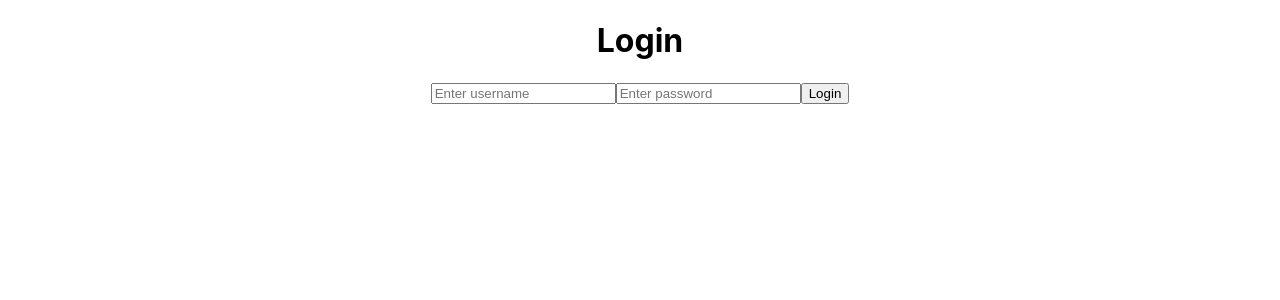
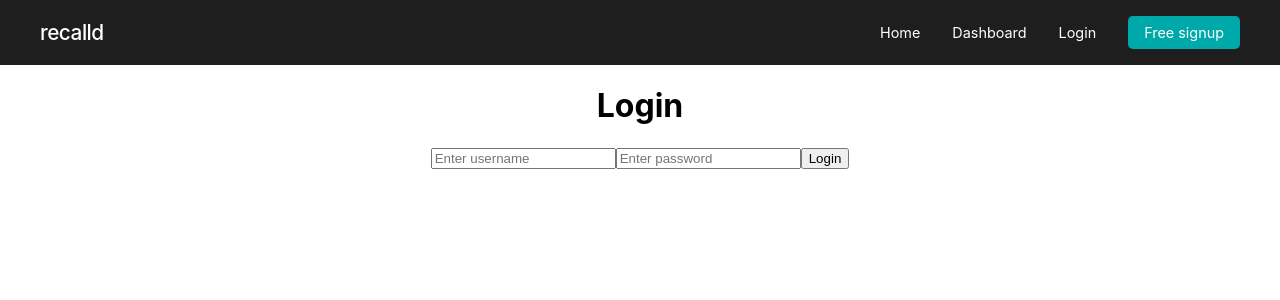
Before and after one commit to yashdumpeta/recalld, a React (Create React App) app in the folder frontend/: page /login in a window 1280 px wide. Shown: the top 300 px of the page. Built offline with nearby package versions, Linux system fonts and the light colour scheme.

Commit message:
finished header for recalld

```diff
--- a/frontend/src/App.js
+++ b/frontend/src/App.js
@@ -8,6 +8,7 @@ import RegisterPage from './pages/RegisterPage';
 import ProtectedRoute from './components/ProtectedRoute';
 import DashboardPage from './pages/DashboardPage'
 import LandingPage from './pages/LandingPage'
+import Header from './components/Header';
 
 function Logout() {
   localStorage.clear()
@@ -24,6 +25,7 @@ function App() {
   return (
     <div className="App">
       <BrowserRouter>
+        <Header />
         <Routes>
           <Route path="/" element={<LandingPage />} />
           <Route path="/login" element={<LoginPage />} />
@@ -37,7 +39,7 @@ function App() {
               </ProtectedRoute>
             }
           />
-          <Route path="*" element={<ErrorPage />} />
+          <Route path="*" element={<ErrorPage />} /> /* anything other case, this happens (error) */
         </Routes>
       </BrowserRouter>
     </div>
--- a/frontend/src/components/Form.jsx
+++ b/frontend/src/components/Form.jsx
@@ -1,6 +1,6 @@
 import { useState } from "react";
 import api from "../api";
-import { unstable_useViewTransitionState, useNavigate } from "react-router-dom";
+import { useNavigate } from "react-router-dom";
 import { ACCESS_TOKEN, REFRESH_TOKEN } from "../constants";
 
 
--- /dev/null
+++ b/frontend/src/components/Header.jsx
@@ -0,0 +1,44 @@
+import React, { useState } from 'react'
+import '../styles/Header.css'
+import { Link, useLocation } from 'react-router-dom';
+
+const Header = () => {
+  const [isMenuOpen, setIsMenuOpen] = useState(false);
+  const location = useLocation();
+
+  const toggleMenu = () => {
+    setIsMenuOpen(!isMenuOpen);
+  };
+
+  const back_home = (event) => {
+    if (location.pathname === '/') {
+      event.preventDefault();
+      window.scrollTo({ top: 0, behavior: 'smooth' });
+    }
+  };
+
+  return (
+    <div id='header-container'>
+      <header>
+        <div className="header-content">
+          <Link id="logo" to="/" onClick={back_home}>
+            recalld
+          </Link>
+          <button className="menu-toggle" onClick={toggleMenu}>
+            <span className="bar"></span>
+            <span className="bar"></span>
+            <span className="bar"></span>
+          </button>
+          <nav className={`navbar ${isMenuOpen ? 'open' : ''}`}>
+            <Link to='/'>Home</Link>
+            <Link to='/Dashboard'>Dashboard</Link>
+            <Link to='/login'>Login</Link>
+            <Link id='free-signup' to='/register' className="register-button">Free signup</Link>
+          </nav>
+        </div>
+      </header>
+    </div>
+  )
+}
+
+export default Header
--- a/frontend/src/pages/LandingPage.jsx
+++ b/frontend/src/pages/LandingPage.jsx
@@ -3,7 +3,6 @@ import React from 'react'
 const LandingPage = () => {
   return (
     <div>
-      Landing/Home Page
     </div>
   )
 }
--- /dev/null
+++ b/frontend/src/styles/Header.css
@@ -0,0 +1,106 @@
+#header-container {
+  width: 100%;
+  background-color: #1e1e1e;
+  color: #ffffff;
+}
+
+header {
+  padding: 1rem 2rem;
+}
+
+.header-content {
+  max-width: 1200px;
+  margin: 0 auto;
+  display: flex;
+  justify-content: space-between;
+  align-items: center;
+}
+
+#logo {
+  font-size: 1.3rem;
+  font-weight: 500;
+  text-decoration: none;
+  color: #ffffff;
+  letter-spacing: -0.5px;
+  transition-duration: 0.3s;
+}
+
+#logo:hover{
+  color: #00a9a9;
+}
+
+.navbar {
+  display: flex;
+  gap: 2rem;
+  align-items: center;
+}
+
+.navbar a {
+  text-decoration: none;
+  color: #ffffff;
+  font-size: 0.9rem;
+  transition-duration: 0.3s;
+}
+
+.navbar a:hover{
+  color: #00a9a9;
+}
+
+.register-button {
+  background-color: #00a9a9;
+  color: white;
+  padding: 0.5rem 1rem;
+  border-radius: 5px;
+}
+
+.register-button:hover{
+  background-color: #4cbfbf;
+  color: white;
+}
+
+#free-signup:hover{
+  color: white;
+}
+
+
+.menu-toggle {
+  display: none;
+  background: none;
+  border: none;
+  cursor: pointer;
+}
+
+.bar {
+  display: block;
+  width: 25px;
+  height: 2px;
+  margin: 5px auto;
+  background-color: #ffffff;
+}
+
+@media screen and (max-width: 768px) {
+  .menu-toggle {
+    display: block;
+  }
+
+  .navbar {
+    position: absolute;
+    top: 60px;
+    left: 0;
+    right: 0;
+    flex-direction: column;
+    background-color: #1e1e1e;
+    align-items: center;
+    padding: 1rem;
+    gap: 1rem;
+    display: none;
+  }
+
+  .navbar.open {
+    display: flex;
+  }
+
+  .register-button {
+    margin-top: 1rem;
+  }
+}
```
